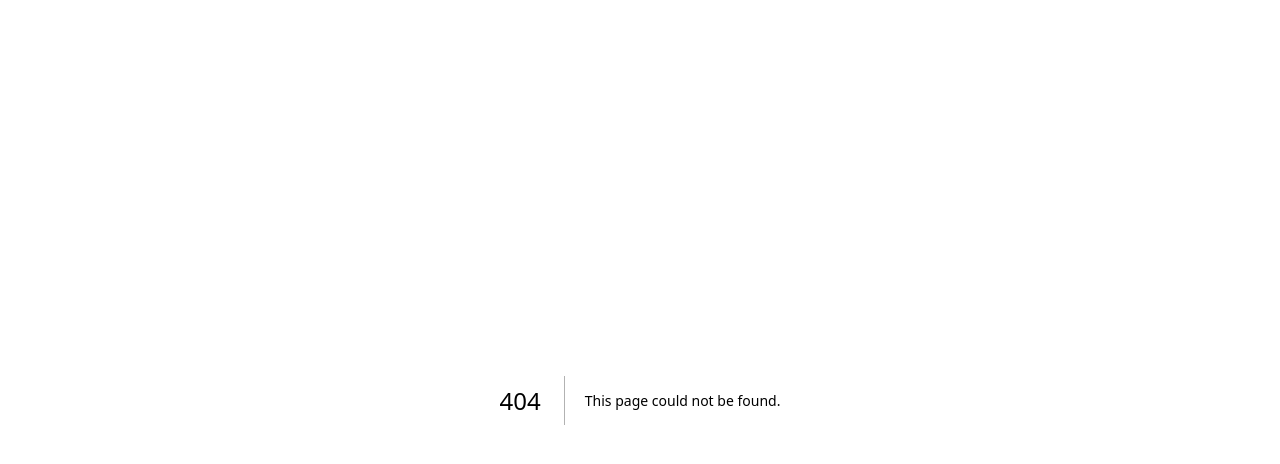
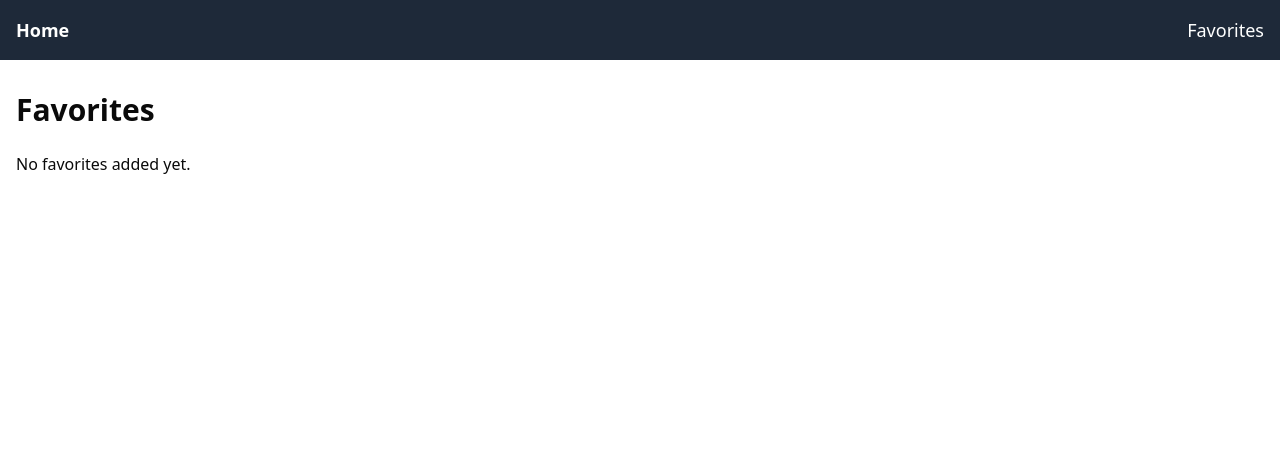
Before and after one commit to Mahmoud-Ismail98/github-users-explorer, a Next.js app: page /favorites in a window 1280 px wide. Before the commit this address had no page. Shown: the top 464 px of the page. Built offline with nearby package versions, Linux system fonts and the light colour scheme.

Commit message:
add Favorites page and Navbar component for improved navigation

```diff
--- /dev/null
+++ b/app/favorites/page.tsx
@@ -0,0 +1,32 @@
+"use client"
+
+import Navbar from "@/components/navbar"
+import { useUserStore } from "@/store/users"
+
+export default function Favorites() {
+  const { favorites } = useUserStore()
+
+  return (
+    <>
+      <Navbar />
+      <main className="container mx-auto py-8 px-4">
+        <h1 className="text-3xl font-bold mb-6">Favorites</h1>
+        {favorites.length === 0 ? (
+          <p>No favorites added yet.</p>
+        ) : (
+          <div className="grid gap-4 md:grid-cols-2 lg:grid-cols-3">
+            {favorites.map((user) => (
+              <div key={user.id} className="border rounded-lg p-4">
+                <img src={user.avatar_url} alt={user.login} className="h-12 w-12 rounded-full" />
+                <h3 className="font-medium">{user.login}</h3>
+                <a href={user.html_url} target="_blank" rel="noopener noreferrer" className="text-blue-500">
+                  View Profile
+                </a>
+              </div>
+            ))}
+          </div>
+        )}
+      </main>
+    </>
+  )
+}
--- a/app/page.tsx
+++ b/app/page.tsx
@@ -1,15 +1,19 @@
 import { Suspense } from "react"
 import UsersList from "@/components/users-list"
 import { Skeleton } from "@/components/ui/skeleton"
+import Navbar from "@/components/navbar"
 
 export default function Home() {
   return (
+    <>
+      <Navbar />
     <main className="container mx-auto py-8 px-4">
       <h1 className="text-3xl font-bold mb-6">GitHub Users</h1>
       <Suspense fallback={<UsersListSkeleton />}>
         <UsersList />
       </Suspense>
     </main>
+    </>
   )
 }
 
--- /dev/null
+++ b/components/navbar.tsx
@@ -0,0 +1,16 @@
+import Link from "next/link"
+
+export default function Navbar() {
+  return (
+    <nav className="bg-gray-800 text-white p-4">
+      <div className="container mx-auto flex justify-between items-center">
+        <Link href="/" className="text-lg font-bold hover:text-gray-300">
+          Home
+        </Link>
+        <Link href="/favorites" className="text-lg hover:text-gray-300">
+          Favorites
+        </Link>
+      </div>
+    </nav>
+  )
+}
```
